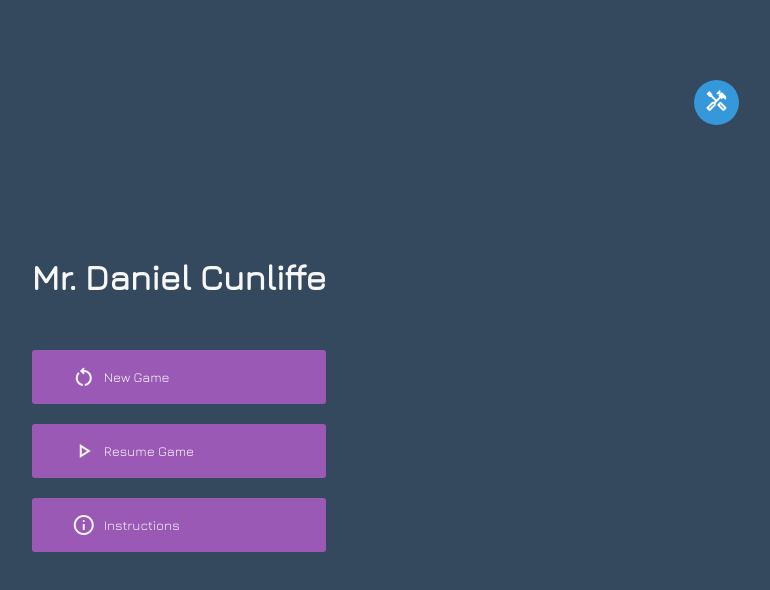
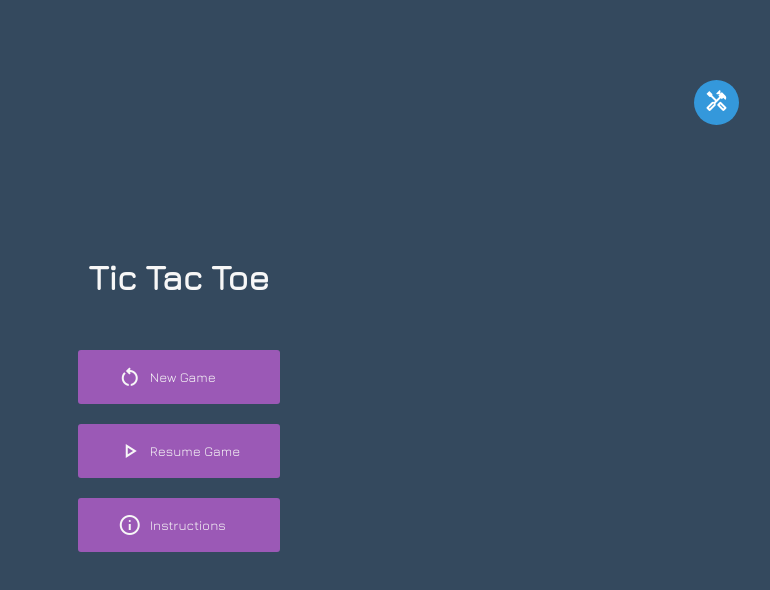
Before and after one commit to OldRodger/Tic-Tac-Toe, a website built with Parcel: page src/index.html in a window 1280 px wide. Shown: the whole page, without its empty margins (461-1231 px from the left). Built offline with nearby package versions, Linux system fonts and the light colour scheme.

Commit message:
rollback

```diff
--- a/src/index.html
+++ b/src/index.html
@@ -37,7 +37,7 @@
         <!--MENU -->
         <figure class="menu">
             <!-- MENU TITLE -->
-            <h2 class="heading-primary">Mr. Daniel Cunliffe</h2>
+            <h2 class="heading-primary">Tic Tac Toe</h2>
 
             <!--3 MENU BUTTONS -->
             <button type="button" class="btn btn--big menu__btn menu__btn--new">
```
